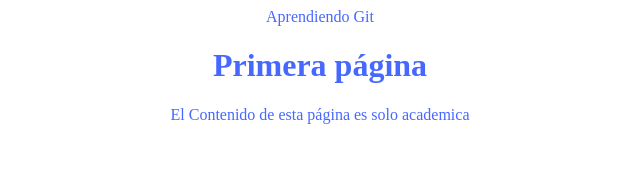
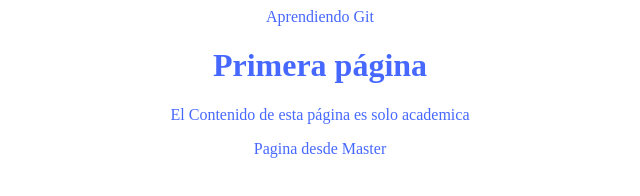
Before and after one commit to carloselozano/AppGit, a plain HTML site: page index.html in a window 1280 px wide. Shown: the whole page, without its empty margins (320-960 px from the left). Drawn offline with Linux system fonts and the light colour scheme.

Commit message:
adiciono linea master en index.html

```diff
--- a/index.html
+++ b/index.html
@@ -6,5 +6,6 @@
   <body>
     <h1>Primera página</h1>
     <p>El Contenido de esta página es solo academica</p>
+    <p>Pagina desde Master</p>
   </body>
 </html>
```
